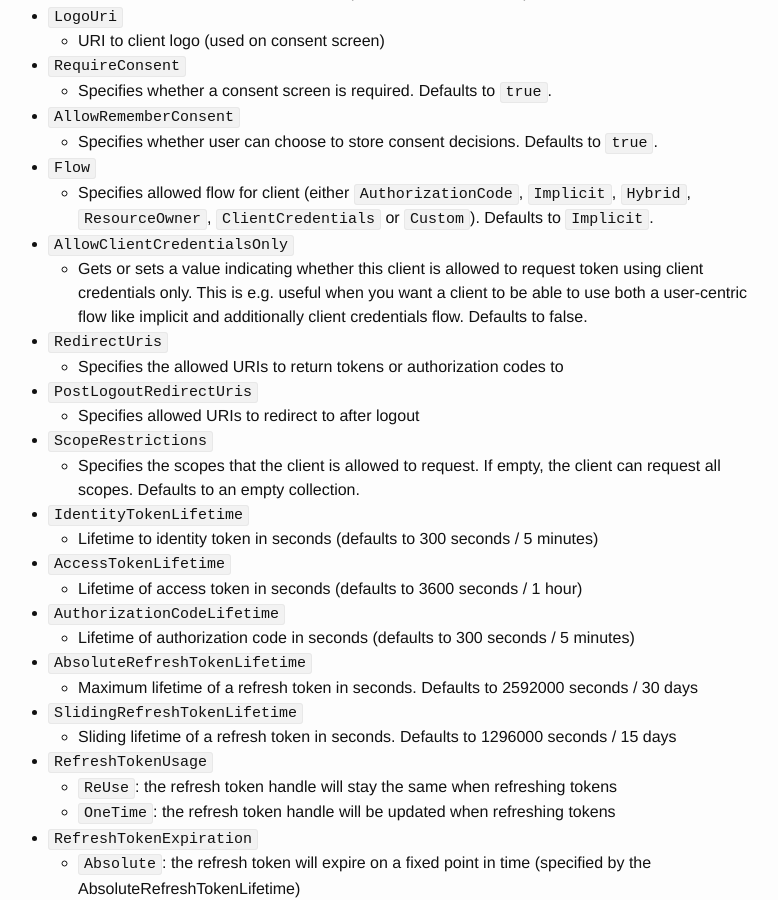
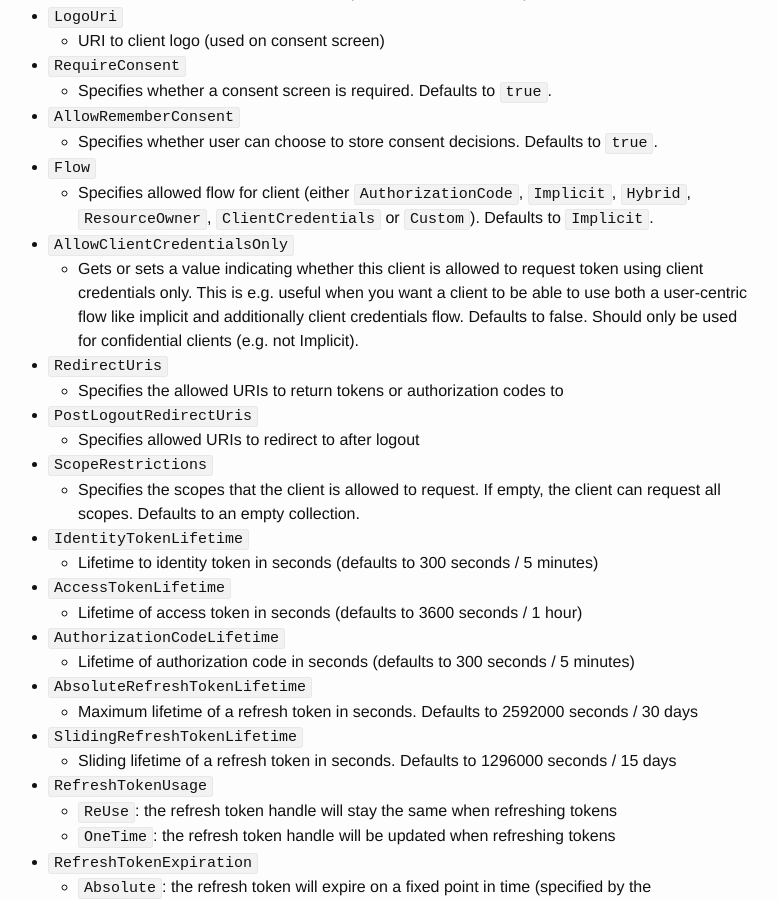
Before and after one commit to IdentityServer/Documentation, a Jekyll site: the page built from docs/configuration/clients.md, in a window 1280 px wide and 900 px high, scrolled down 465 px. Shown: the whole window, without its empty margins (252-1030 px from the left). Built offline with Jekyll 4.4.1, drawn with Linux system fonts in a browser that asks for light colours; Markdown is read by kramdown in place of the engine named in the settings.

Commit message:
Update clients.md

```diff
--- a/docs/configuration/clients.md
+++ b/docs/configuration/clients.md
@@ -25,7 +25,7 @@
 * `Flow`
     * Specifies allowed flow for client (either `AuthorizationCode`, `Implicit`, `Hybrid`, `ResourceOwner`, `ClientCredentials` or `Custom`). Defaults to `Implicit`.
 * `AllowClientCredentialsOnly `
-    * Gets or sets a value indicating whether this client is allowed to request token using client credentials only. This is e.g. useful when you want a client to be able to use both a user-centric flow like implicit and additionally client credentials flow. Defaults to false.
+    * Gets or sets a value indicating whether this client is allowed to request token using client credentials only. This is e.g. useful when you want a client to be able to use both a user-centric flow like implicit and additionally client credentials flow. Defaults to false. Should only be used for confidential clients (e.g. not Implicit).
 * `RedirectUris`
     * Specifies the allowed URIs to return tokens or authorization codes to
 * `PostLogoutRedirectUris`
```
